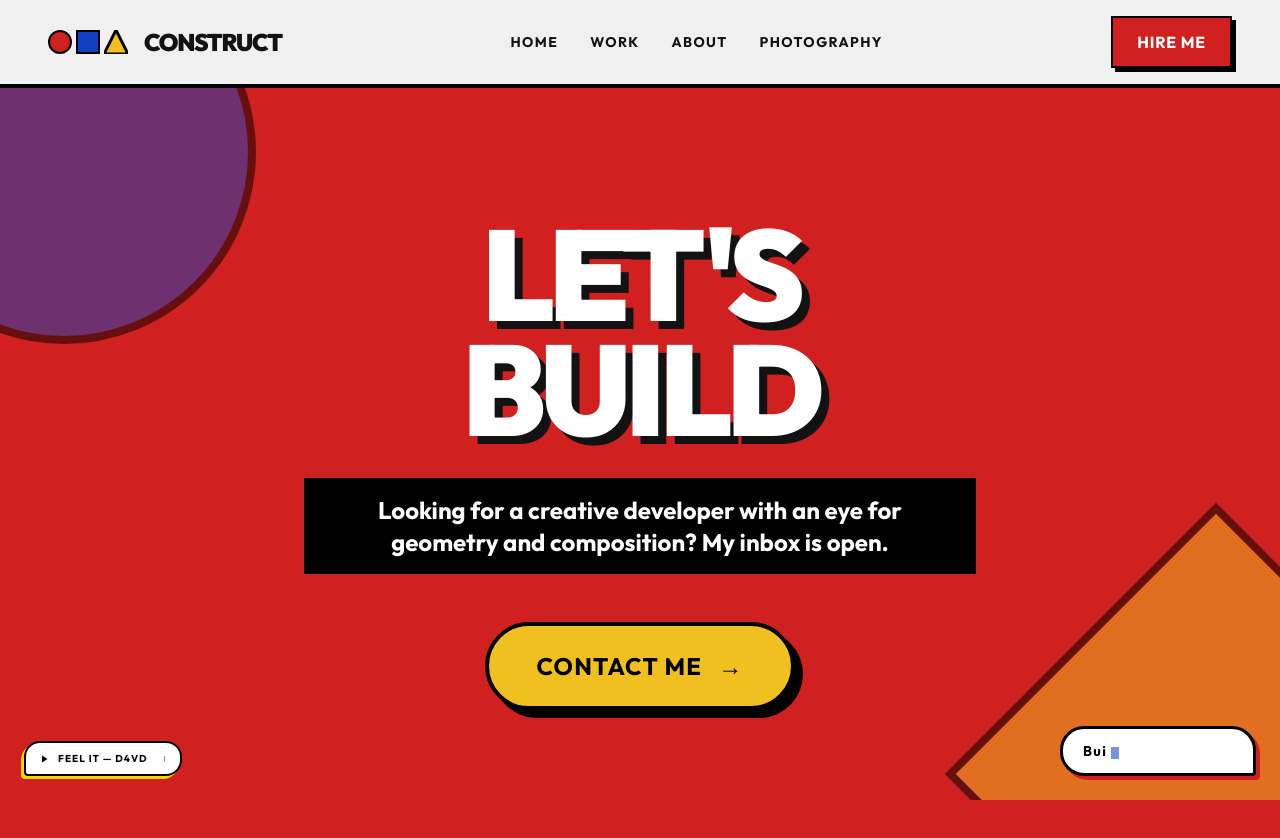
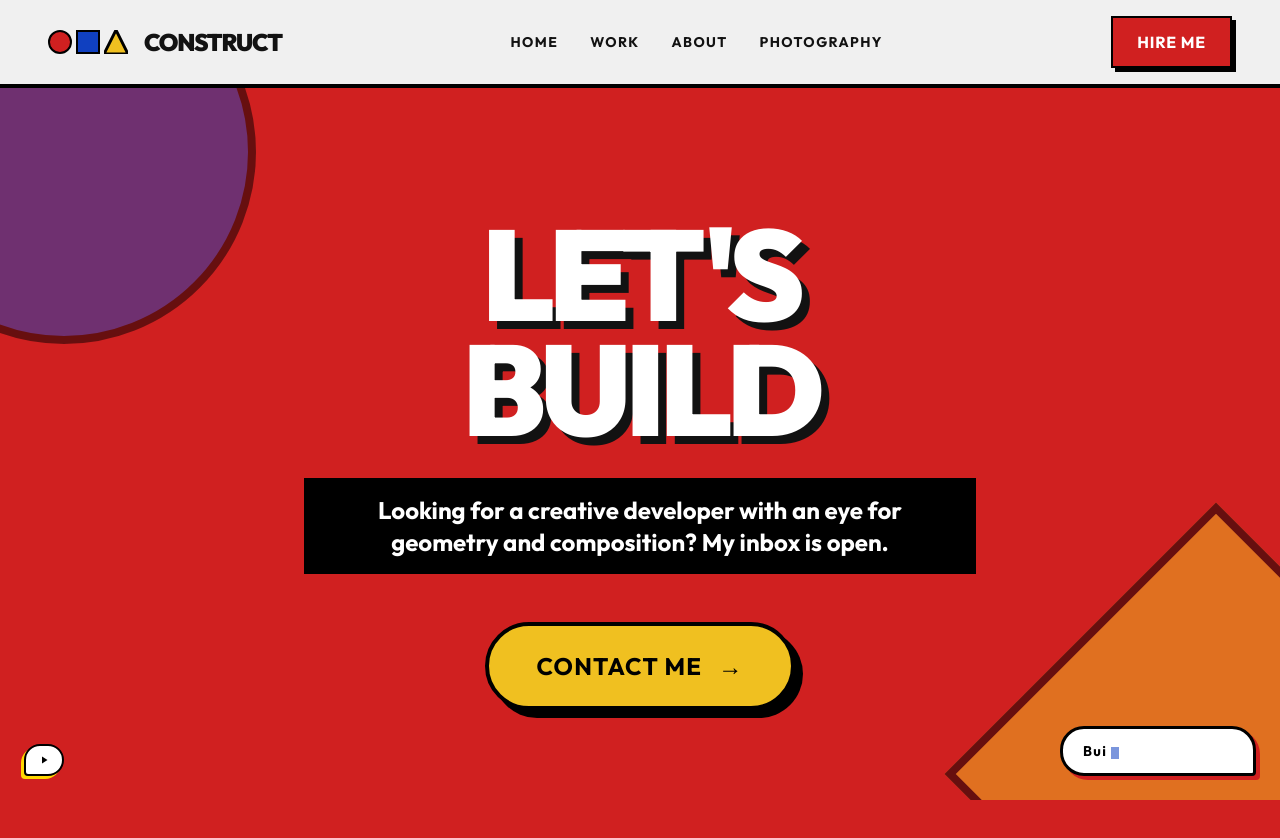
Before and after one commit to akshpatel153/director-portfolio, a React (Vite) app: page /contact in a window 1280 px wide. Shown: the top 838 px of the page. Built offline with nearby package versions, Linux system fonts and the light colour scheme.

Commit message:
Hide track name when paused, show only play icon

```diff
--- a/src/components/ui/AudioPlayer.tsx
+++ b/src/components/ui/AudioPlayer.tsx
@@ -43,7 +43,7 @@ export function AudioPlayer() {
       <div className="pointer-events-auto flex items-center bg-white border-[2px] border-black px-3 py-2 rounded-t-2xl rounded-br-2xl rounded-bl-sm shadow-[-3px_3px_0px_0px_#FFD700]">
 
         {/* Play / Equalizer toggle */}
-        <button onClick={togglePlay} className="mr-2 shrink-0">
+        <button onClick={togglePlay} className={`shrink-0 ${isPlaying ? 'mr-2' : ''}`}>
           {isPlaying ? (
             <div className="flex gap-[2px] h-3 items-end">
               <motion.div animate={{ height: ["3px", "10px", "3px"] }} transition={{ repeat: Infinity, duration: 0.5 }} className="w-[2px] bg-black" />
@@ -57,26 +57,26 @@ export function AudioPlayer() {
           )}
         </button>
 
-        {/* Track name */}
+        {/* Track name + controls — only when playing */}
+        {isPlaying && (
+          <>
             <span className="font-bold tracking-widest text-black text-[10px] whitespace-nowrap">
               {TRACKS[trackIndex].label}
             </span>
 
-        {/* Blinking cursor when playing */}
-        {isPlaying && (
             <motion.span
               animate={{ opacity: [1, 0] }}
               transition={{ repeat: Infinity, duration: 0.8 }}
               className="inline-block w-1.5 h-2.5 bg-primary-yellow ml-1.5 align-middle"
             />
-        )}
 
-        {/* Next track button */}
             <button onClick={nextTrack} className="ml-2 shrink-0 opacity-40 hover:opacity-100 transition-opacity" title="Next track">
               <svg className="w-3 h-3 text-black" fill="currentColor" viewBox="0 0 24 24">
                 <path d="M6 18l8.5-6L6 6v12zm8.5-6l-8.5 6V6l8.5 6zM16 6v12h2V6h-2z" />
               </svg>
             </button>
+          </>
+        )}
 
       </div>
     </div>
```
Lines whose indentation alone changed are shown as unchanged.
